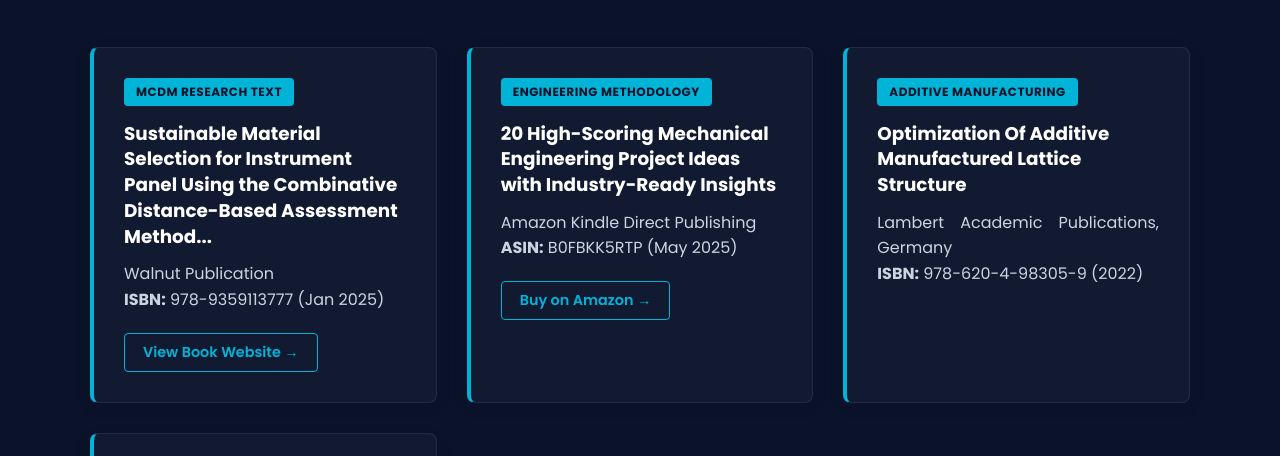
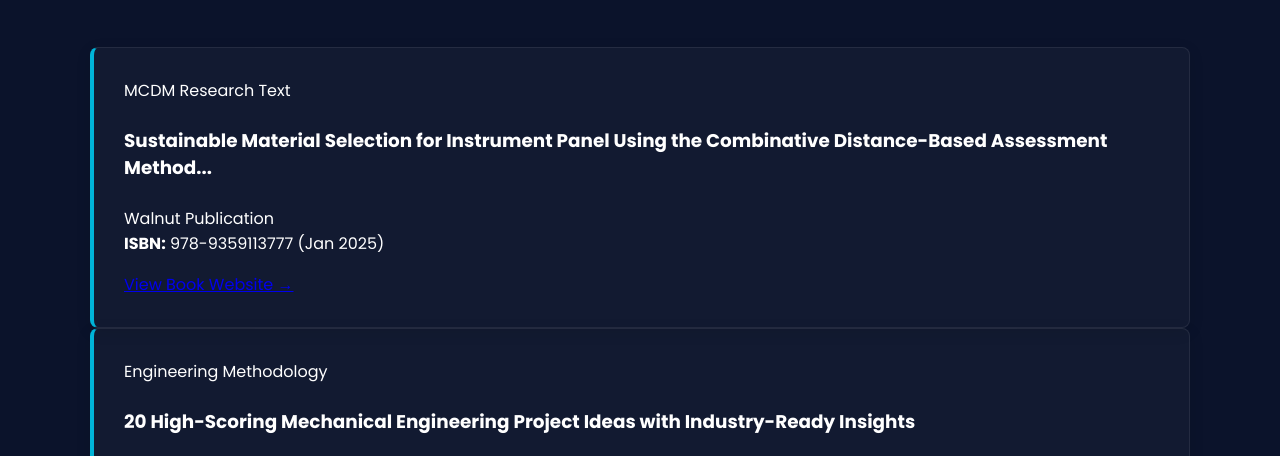
Before and after one commit to Ravindra1602/portfolio, a website: page books.html in a window 1280 px wide. Shown: the part 268-724 px from the top of the page. Drawn offline with Linux system fonts and the light colour scheme.

Commit message:
Remove redundant text-align properties from CSS
Removed unnecessary text alignment rules from various CSS classes to enhance layout flexibility.

```diff
--- a/style.css
+++ b/style.css
@@ -24,7 +24,6 @@
 /* Base Body Spacer preventing content from clipping underneath header */
 body {
     padding-top: 75px !important;
-    text-align: left !important; /* Forces global clean left alignment for layout stability */
 }
 
 /* Left Branding Logo Layout */
@@ -47,7 +46,6 @@ body {
     font-size: 1.3rem !important;
     white-space: nowrap !important;
     letter-spacing: 0.5px;
-    text-align: left !important;
 }
 
 /* Rearranged Horizontal Menu Grid (Projects and Gallery Removed) */
@@ -65,7 +63,6 @@ body {
     display: block !important;
     margin: 0 !important;
     padding: 0 !important;
-    text-align: left !important;
 }
 
 .portfolio-nav-links a {
@@ -76,7 +73,6 @@ body {
     white-space: nowrap !important; /* CRITICAL: Stops menu items from breaking into two lines */
     transition: all 0.25s ease-in-out !important;
     position: relative;
-    text-align: left !important;
 }
 
 /* Hover and Active State Colors */
@@ -109,14 +105,12 @@ body {
     color: #ffffff !important;
     font-family: 'Poppins', sans-serif !important;
     margin: 0;
-    text-align: left !important;
 }
 
 .sub-page-container {
     padding: 60px 6% !important;
     max-width: 1100px;
     margin: 0 auto;
-    text-align: left !important;
 }
 
 .sub-page-header {
@@ -124,14 +118,12 @@ body {
     font-weight: 700;
     color: #00b4d8;
     margin-bottom: 10px;
-    text-align: left !important; /* Ensures headers align neatly with descriptions */
 }
 
 .sub-page-desc {
     color: #a0aec0;
     font-size: 1.05rem;
     margin-bottom: 50px;
-    text-align: left !important;
 }
 
 /* Cards Presentation Layer */
@@ -144,69 +136,8 @@ body {
     border-radius: 8px;
     box-shadow: 0 4px 15px rgba(0,0,0,0.1);
     transition: transform 0.25s ease, background-color 0.25s ease !important;
-    text-align: left !important; /* Guarantees card content stays nested left */
 }
 
 .portfolio-data-card:hover {
     transform: translateY(-4px);
-    background: rgba(255, 255, 255, 0.06) !important;
-    box-shadow: 0 6px 20px rgba(0, 180, 216, 0.15);
-}
-
-.portfolio-card-tag {
-    display: inline-block;
-    background: #00b4d8;
-    color: #0b132b;
-    padding: 5px 12px;
-    font-size: 0.75rem;
-    font-weight: 700;
-    border-radius: 4px;
-    margin-bottom: 15px;
-    text-transform: uppercase;
-    letter-spacing: 0.5px;
-    text-align: center !important; /* Keeps internal tag labels centered inside the badge */
-}
-
-.portfolio-card-title {
-    margin: 0 0 12px 0;
-    font-size: 1.4rem;
-    color: #ffffff;
-    line-height: 1.4;
-    text-align: left !important;
-}
-
-.portfolio-card-meta {
-    margin: 0;
-    color: #cbd5e1;
-    font-size: 1rem;
-    line-height: 1.6;
-    text-align: justify !important; /* Justifies meta descriptions inside cards for clean text margins */
-    text-justify: inter-word;
-}
-
-.portfolio-card-btn {
-    display: inline-block;
-    margin-top: 20px;
-    background-color: transparent;
-    color: #00b4d8;
-    border: 1px solid #00b4d8;
-    text-decoration: none;
-    padding: 8px 18px;
-    border-radius: 4px;
-    font-size: 0.9rem;
-    font-weight: 600;
-    transition: all 0.2s ease;
-    text-align: center !important; /* Keeps link button text neatly centered inside its border box */
-}
-
-.portfolio-card-btn:hover {
-    background-color: #00b4d8;
-    color: #0b132b;
-}
-
-.books-grid {
-    display: grid;
-    grid-template-columns: repeat(auto-fill, minmax(340px, 1fr));
-    gap: 30px;
-    text-align: left !important;
-}
+    background:
```
